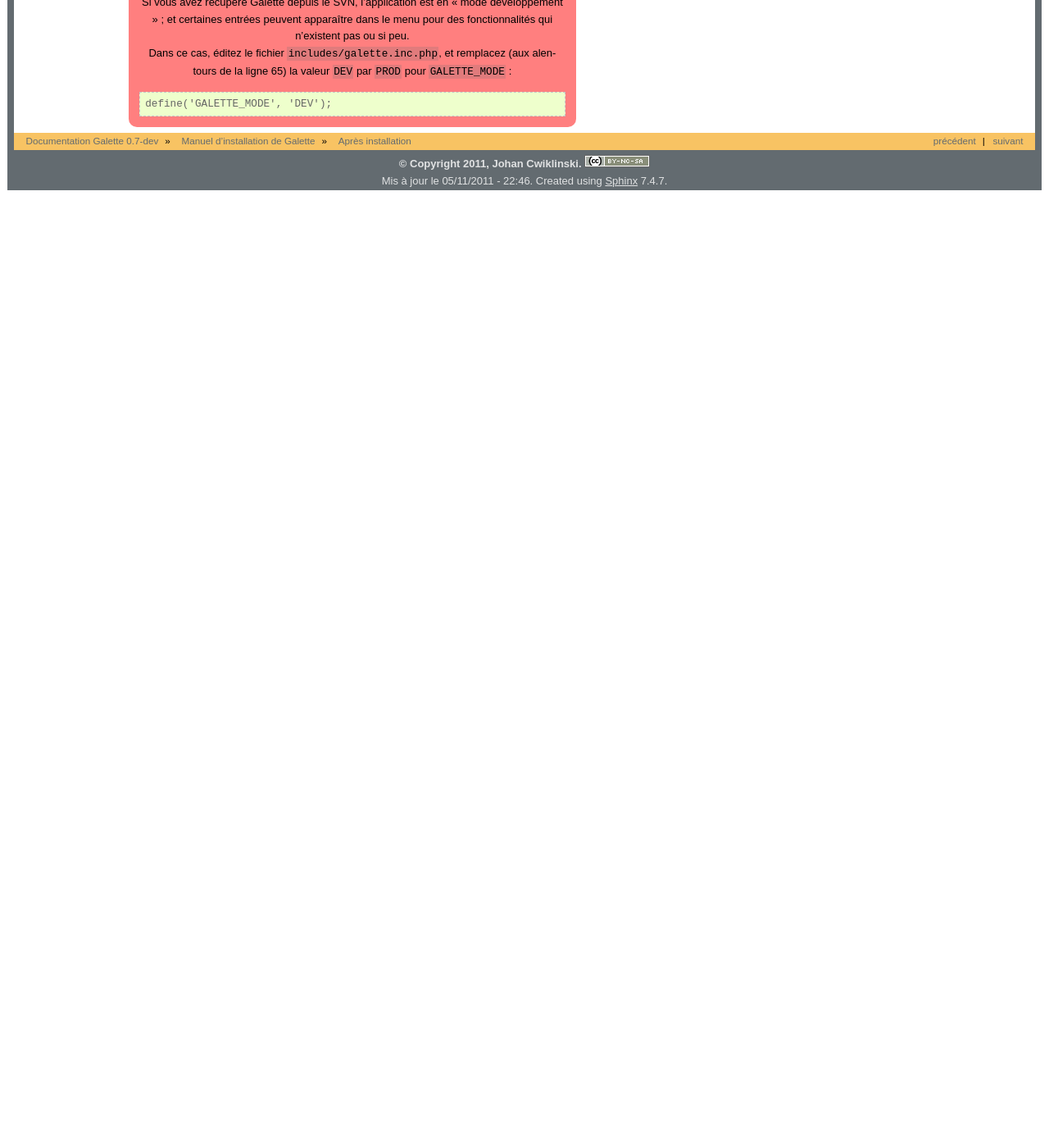
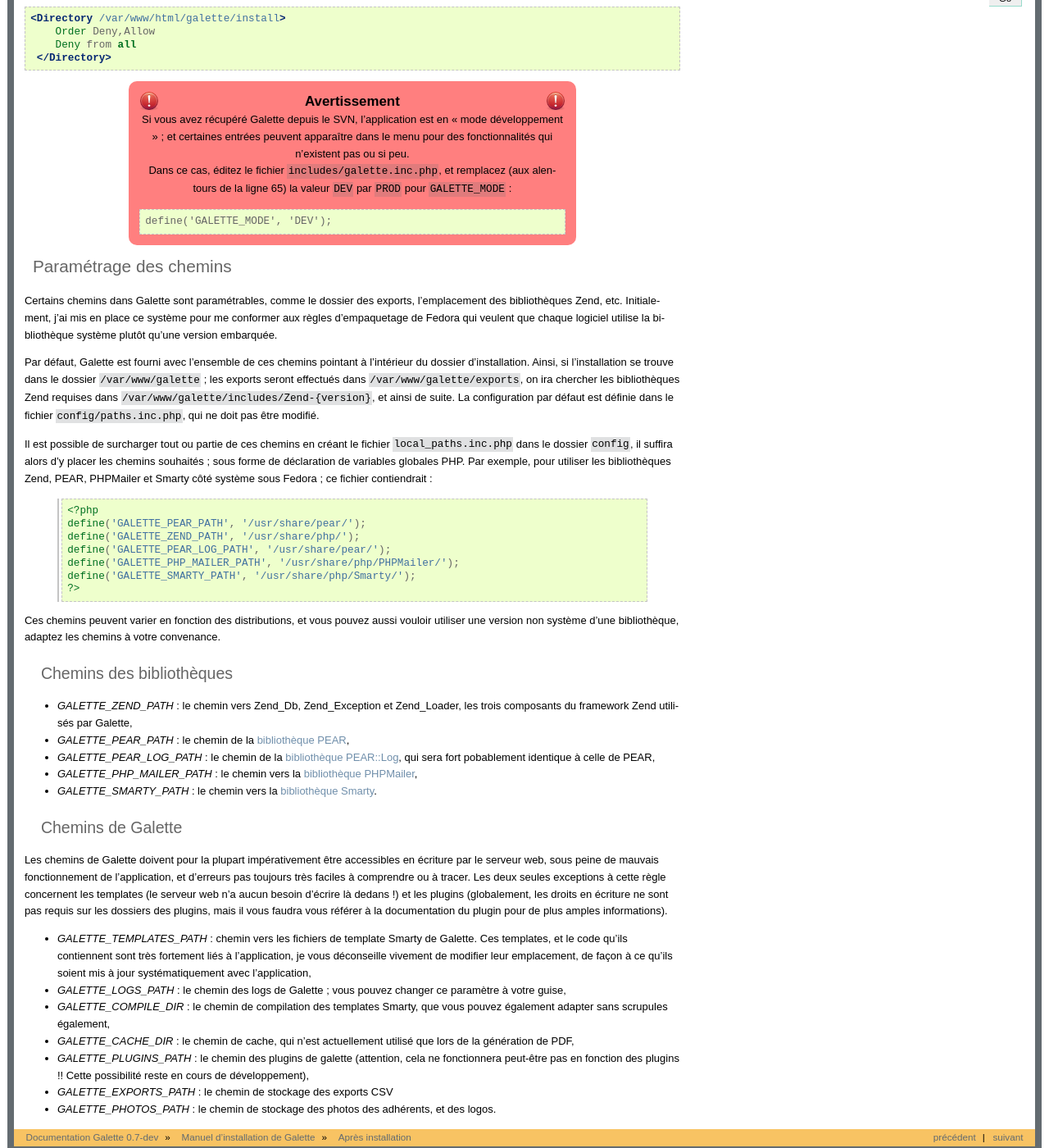
Before and after one commit to galette/galettedoc, a Sphinx documentation site: the page built from source/installation/postinstall.rst, in a window 1280 px wide and 1400 px high, scrolled down 443 px. Shown: the whole window at 82% size. Built offline with Sphinx 7.4.7, drawn with Linux system fonts in a browser that asks for light colours; before the commit the page ends 900 px from its top, so only the background shows below that; some of the changed text lies outside the part shown.

Commit message:
Documentation de la configuration des chemins

```diff
--- a/source/installation/postinstall.rst
+++ b/source/installation/postinstall.rst
@@ -25,3 +28,47 @@ Une fois votre Galette correctement installée, il reste une ou deux petites cho
    .. code-block:: php
 
       define('GALETTE_MODE', 'DEV');
+
+Paramétrage des chemins
+=======================
+
+Certains chemins dans Galette sont paramétrables, comme le dossier des exports, l'emplacement des bibliothèques Zend, etc. Initialement, j'ai mis en place ce système pour me conformer aux règles d'empaquetage de Fedora qui veulent que chaque logiciel utilise la bibliothèque système plutôt qu'une version embarquée.
+
+Par défaut, Galette est fourni avec l'ensemble de ces chemins pointant à l'intérieur du dossier d'installation. Ainsi, si l'installation se trouve dans le dossier ``/var/www/galette`` ; les exports seront effectués dans ``/var/www/galette/exports``, on ira chercher les bibliothèques Zend requises dans ``/var/www/galette/includes/Zend-{version}``, et ainsi de suite.
+La configuration par défaut est définie dans le fichier ``config/paths.inc.php``, qui ne doit pas être modifié.
+
+Il est possible de surcharger tout ou partie de ces chemins en créant le fichier ``local_paths.inc.php`` dans le dossier ``config``, il suffira alors d'y placer les chemins souhaités ; sous forme de déclaration de variables globales PHP. Par exemple, pour utiliser les bibliothèques Zend, PEAR, PHPMailer et Smarty côté système sous Fedora ; ce fichier contiendrait :
+
+   .. code-block:: php
+
+      <?php
+      define('GALETTE_PEAR_PATH', '/usr/share/pear/');
+      define('GALETTE_ZEND_PATH', '/usr/share/php/');
+      define('GALETTE_PEAR_LOG_PATH', '/usr/share/pear/');
+      define('GALETTE_PHP_MAILER_PATH', '/usr/share/php/PHPMailer/');
+      define('GALETTE_SMARTY_PATH', '/usr/share/php/Smarty/');
+      ?>
+
+Ces chemins peuvent varier en fonction des distributions, et vous pouvez aussi vouloir utiliser une version non système d'une bibliothèque, adaptez les chemins à votre convenance.
+
+Chemins des bibliothèques
+-------------------------
+
+* `GALETTE_ZEND_PATH` : le chemin vers Zend_Db, Zend_Exception et Zend_Loader, les trois composants du framework Zend utilisés par Galette,
+* `GALETTE_PEAR_PATH` : le chemin de la :ref:`bibliothèque PEAR <pear>`,
+* `GALETTE_PEAR_LOG_PATH` : le chemin de la :ref:`bibliothèque PEAR::Log <pearlog>`, qui sera fort pobablement identique à celle de PEAR,
+* `GALETTE_PHP_MAILER_PATH` : le chemin vers la :ref:`bibliothèque PHPMailer <phpmailer>`,
+* `GALETTE_SMARTY_PATH` : le chemin vers la :ref:`bibliothèque Smarty <smarty>`.
+
+Chemins de Galette
+------------------
+
+Les chemins de Galette doivent pour la plupart impérativement être accessibles en écriture par le serveur web, sous peine de mauvais fonctionnement de l'application, et d'erreurs pas toujours très faciles à comprendre ou à tracer. Les deux seules exceptions à cette règle concernent les templates (le serveur web n'a aucun besoin d'écrire là dedans !) et les plugins (globalement, les droits en écriture ne sont pas requis sur les dossiers des plugins, mais il vous faudra vous référer à la documentation du plugin pour de plus amples informations).
+
+* `GALETTE_TEMPLATES_PATH` : chemin vers les fichiers de template Smarty de Galette. Ces templates, et le code qu'ils contiennent sont très fortement liés à l'application, je vous déconseille vivement de modifier leur emplacement, de façon à ce qu'ils soient mis à jour systématiquement avec l'application,
+* `GALETTE_LOGS_PATH` : le chemin des logs de Galette ; vous pouvez changer ce paramètre à votre guise,
+* `GALETTE_COMPILE_DIR` : le chemin de compilation des templates Smarty, que vous pouvez également adapter sans scrupules également,
+* `GALETTE_CACHE_DIR` : le chemin de cache, qui n'est actuellement utilisé que lors de la génération de PDF,
+* `GALETTE_PLUGINS_PATH` : le chemin des plugins de galette (attention, cela ne fonctionnera peut-être pas en fonction des plugins !! Cette possibilité reste en cours de développement),
+* `GALETTE_EXPORTS_PATH` : le chemin de stockage des exports CSV
+* `GALETTE_PHOTOS_PATH` : le chemin de stockage des photos des adhérents, et des logos.
```
Also changed, not shown: other parts of source/installation/postinstall.rst (+3 -0 lines).
